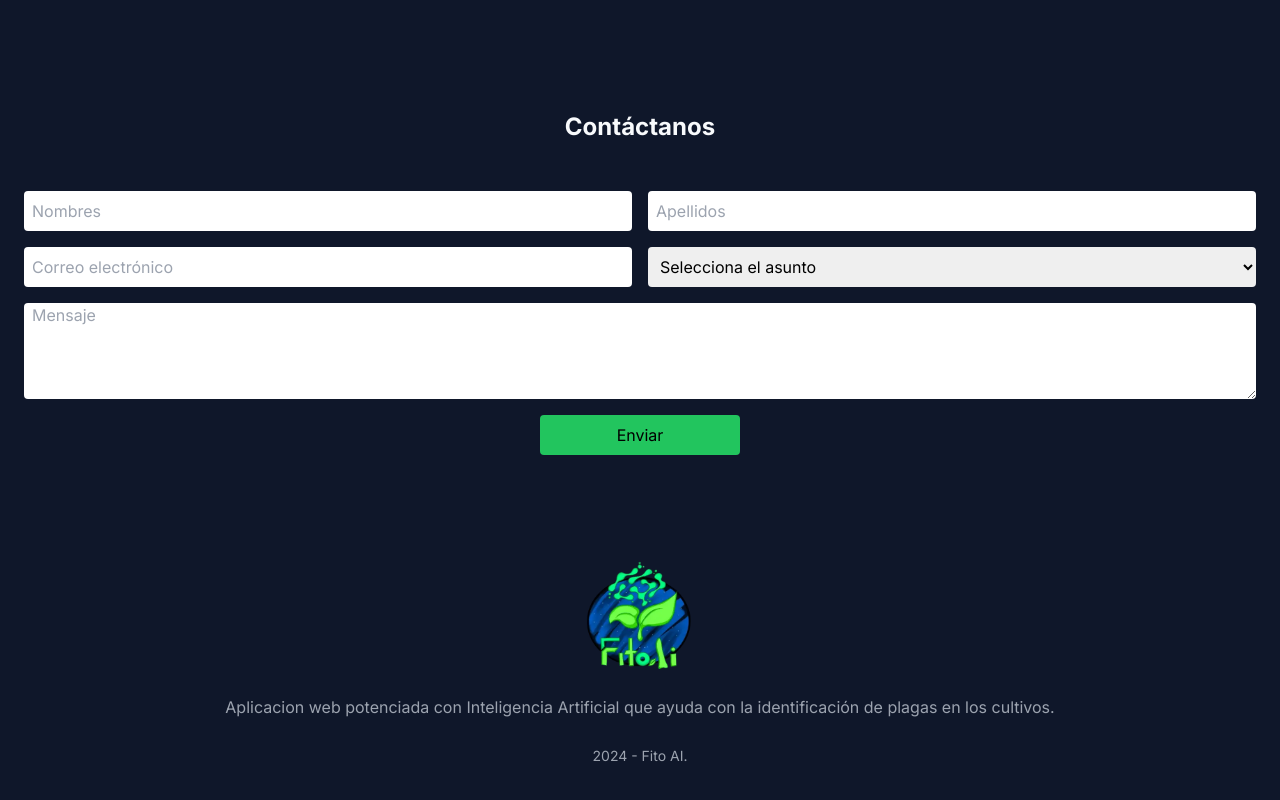
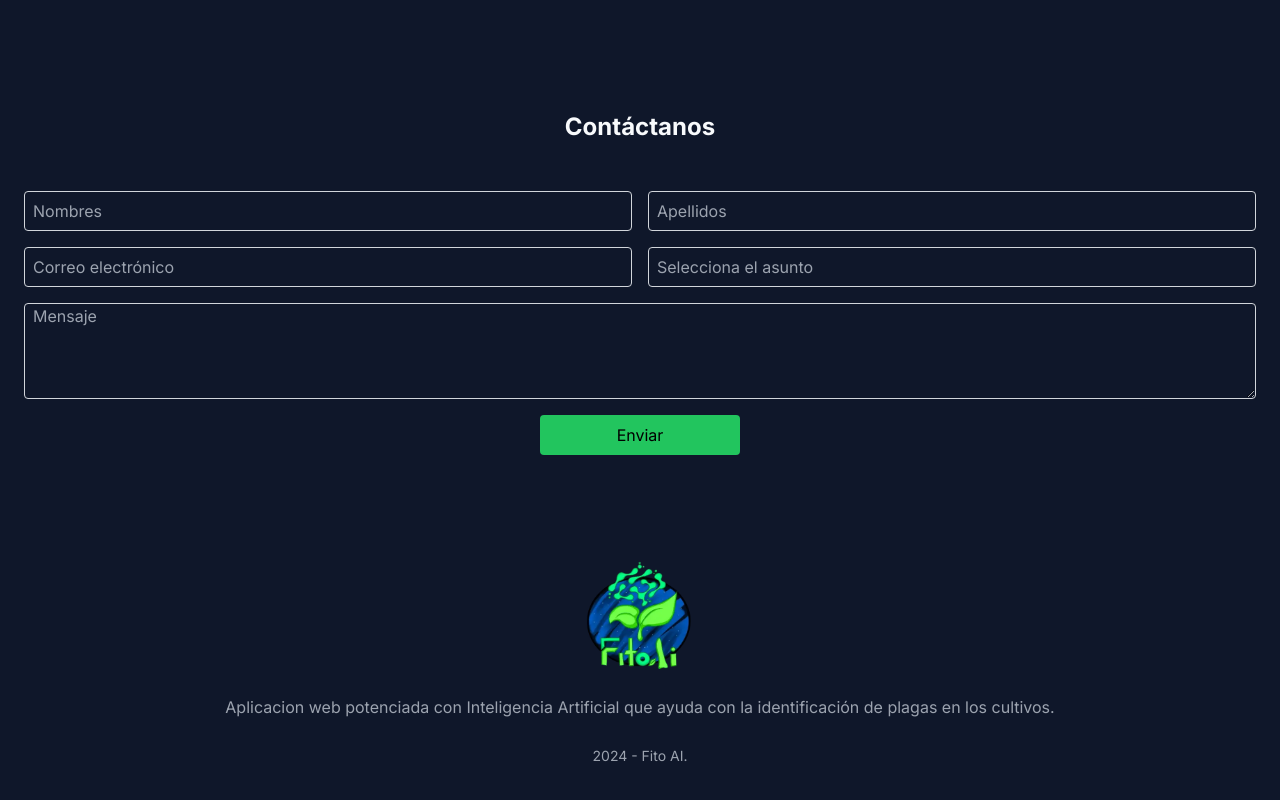
Before and after one commit to edwar/fitoai, a Next.js app: page / in a window 1280 px wide. Shown: the part 1674-2474 px from the top of the page. Built offline with nearby package versions, Linux system fonts and the light colour scheme.

Commit message:
Se mejoro un poco la pagina

```diff
--- a/package.json
+++ b/package.json
@@ -17,6 +17,7 @@
     "@types/react-fontawesome": "^1.6.8",
     "ai": "^2.2.35",
     "cloudinary": "^2.1.0",
+    "flowbite": "^2.5.1",
     "next": "14.2.3",
     "nodemailer": "^6.9.13",
     "openai": "^4.28.0",
--- a/src/app/Components/Navbar.tsx
+++ b/src/app/Components/Navbar.tsx
@@ -14,7 +14,7 @@ export default function Navbar() {
     check.checked = false
   }, [pathname])
   return (
-    <nav className='fixed w-full flex justify-between items-center px-10 py-3 h-20 bg-slate-900 z-40'>
+    <nav className='fixed w-full flex justify-between items-center px-10 py-3 h-20 bg-slate-800 z-40'>
       <a href='/' className='w-1/3 max-w-[140px]'>
         <Brand />
       </a>
--- a/src/app/page.tsx
+++ b/src/app/page.tsx
@@ -7,7 +7,7 @@ import Team from '@/app/Components/Team';
 import Message from '@/app/Components/Message';
 import { sendEmail } from '@/actions';
 import { ToastContainer, toast } from 'react-toastify';
-import 'react-toastify/dist/ReactToastify.css'; // Importa los estilos de toastify
+import 'react-toastify/dist/ReactToastify.css';
 
 export default function Home() {
   const [showCamera, setShowCamera] = useState(false);
@@ -55,42 +55,94 @@ export default function Home() {
 
   const handleSubmit = async (event: React.FormEvent<HTMLFormElement>) => {
     event.preventDefault();
-    const formData = new FormData(event.currentTarget);
+    setIsLoading(true);
+    const form = event.currentTarget;
+    const formData = new FormData(form);
+
     await handleEmail(formData);
+
+    form.reset();
+    setIsLoading(false);
   };
 
   return (
-    showCamera ? <CustomWebcam callback={handlerIA} close={() => setShowCamera(false)} /> :
+    showCamera ? (
+      <CustomWebcam callback={handlerIA} close={() => setShowCamera(false)} />
+    ) : (
       <>
-      {isLoading && <Loading />}
-      {!isLoading && <>
+        {isLoading && <><Loading /><p className='text-white text-3xl absolute inset-0 overflow-hidden flex items-center justify-center z-50 top-72'>Enviando tu mensaje, esto podria tardar unos momentos...</p></>}
+
+        {!isLoading && (
+          <>
             <header>
               <Hero goToCamera={() => setShowCamera(true)} />
             </header>
-        <main className={`${message && 'overflow-hidden'} flex flex-col`}>
+            <main className={`${message ? 'overflow-hidden' : ''} flex flex-col`}>
               <Team />
               <div className='wrapper py-8 px-4 lg:py-16 lg:px-6'>
                 <h2 className='text-2xl font-bold text-center mb-10 text-slate-50 animate-bounce'>Contáctanos</h2>
                 <form className='flex flex-col gap-4 w-full items-center' onSubmit={handleSubmit}>
                   <div className="grid grid-cols-1 md:grid-cols-2 gap-4 w-full">
-                <input name='names' className='h-10 rounded px-2 text-black' type="text" placeholder='Nombres' required />
-                <input name='lastNames' className='h-10 rounded px-2 text-black' type="text" placeholder='Apellidos' required />
-                <input name='email' className='h-10 rounded px-2 text-black' type="email" placeholder='Correo electrónico' required />
-                <select name='subject' className='h-10 rounded px-2 text-black' required>
-                  <option value="">Selecciona el asunto</option>
-                  <option value="queja">Queja</option>
-                  <option value="duda">Duda</option>
-                  <option value="sugerencia">Sugerencia</option>
+                    <input
+                      name='names'
+                      className='h-10 rounded px-2 text-white border border-gray-300 bg-transparent focus:border-blue-500 focus:outline-none'
+                      type="text"
+                      placeholder='Nombres'
+                      required
+                    />
+                    <input
+                      name='lastNames'
+                      className='h-10 rounded px-2 text-white border border-gray-300 bg-transparent focus:border-blue-500 focus:outline-none'
+                      type="text"
+                      placeholder='Apellidos'
+                      required
+                    />
+                    <input
+                      name='email'
+                      className='h-10 rounded px-2 text-white border border-gray-300 bg-transparent focus:border-blue-500 focus:outline-none'
+                      type="email"
+                      placeholder='Correo electrónico'
+                      required
+                    />
+                    <select
+                      name='subject'
+                      className='h-10 rounded px-2 text-gray-400 border border-gray-300 bg-transparent focus:border-blue-500 focus:outline-none appearance-none'
+                      required
+                    >
+                      <option value="" className="text-gray-400 bg-white">Selecciona el asunto</option>
+                      <option value="queja" className="text-black bg-white">Queja</option>
+                      <option value="duda" className="text-black bg-white">Duda</option>
+                      <option value="sugerencia" className="text-black bg-white">Sugerencia</option>
                     </select>
                   </div>
-              <textarea name='text' className='h-24 rounded px-2 text-black w-full' id="message" placeholder='Mensaje' required></textarea>
-              <button className='bg-green-500 w-[200px] h-10 rounded hover:bg-green-400' type="submit">Enviar</button>
+                  <textarea
+                    name='text'
+                    className='h-24 rounded px-2 text-white border border-gray-300 bg-transparent focus:border-blue-500 focus:outline-none w-full'
+                    id="message"
+                    placeholder='Mensaje'
+                    required
+                  ></textarea>
+                  <button
+                    className={`w-[200px] h-10 rounded flex items-center justify-center ${isLoading ? 'bg-gray-500 cursor-not-allowed' : 'bg-green-500 hover:bg-green-400'} transition-colors duration-300`}
+                    type="submit"
+                    disabled={isLoading}
+                  >
+                    {isLoading ? (
+                      <div className="w-5 h-5 border-4 border-t-4 border-white border-solid rounded-full animate-spin"></div>
+                    ) : (
+                      "Enviar"
+                    )}
+
+                  </button>
+
                 </form>
               </div>
               <Message message={message} close={() => setMessage('')} />
             </main>
-      </>}
+          </>
+        )}
         <ToastContainer />
       </>
+    )
   );
 }
--- a/tailwind.config.ts
+++ b/tailwind.config.ts
@@ -27,6 +27,6 @@ const config: Config = {
     },
   },
   plugins: [],
-};
+}
 
 export default config;
```
Also changed, not shown: src/app/globals.css (line endings or trailing spaces), 1 other file (tests, documents, lock files or other folders). Lines whose indentation alone changed are shown as unchanged.
